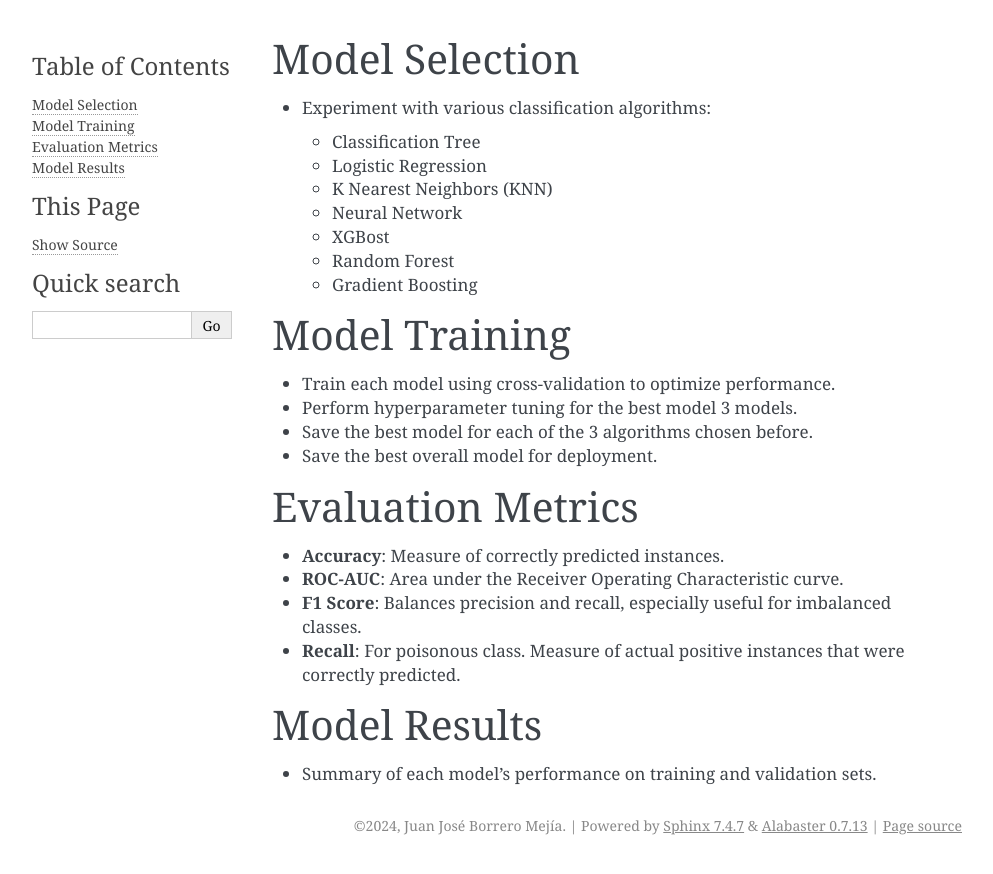
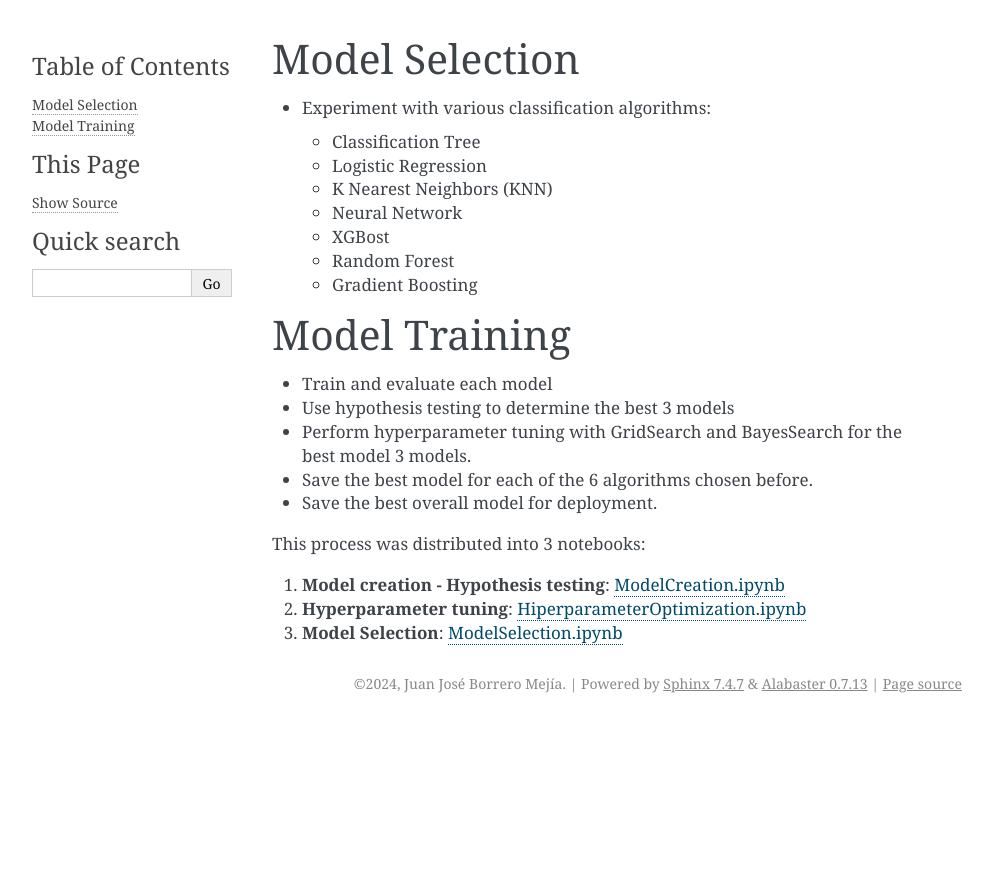
Before and after one commit to faendal/MushroomEdibilityPrediction, a Sphinx documentation site: the page built from Documentation/source/Modeling/mod.md, in a window 1280 px wide. Shown: the top 874 px of the page, without its empty margins (148-1141 px from the left). Built offline with Sphinx 7.4.7, drawn with Linux system fonts in a browser that asks for light colours; pages that are not in the unit, such as notebooks, are missing from menus.

Commit message:
Documentation update

```diff
--- a/Documentation/source/Modeling/mod.md
+++ b/Documentation/source/Modeling/mod.md
@@ -9,16 +9,16 @@
     - Gradient Boosting
 
 ## Model Training
-- Train each model using cross-validation to optimize performance.
-- Perform hyperparameter tuning for the best model 3 models.
-- Save the best model for each of the 3 algorithms chosen before.
+- Train and evaluate each model
+- Use hypothesis testing to determine the best 3 models
+- Perform hyperparameter tuning with GridSearch and BayesSearch for the best model 3 models.
+- Save the best model for each of the 6 algorithms chosen before.
 - Save the best overall model for deployment.
 
-## Evaluation Metrics
-- **Accuracy**: Measure of correctly predicted instances.
-- **ROC-AUC**: Area under the Receiver Operating Characteristic curve.
-- **F1 Score**: Balances precision and recall, especially useful for imbalanced classes.
-- **Recall**: For poisonous class. Measure of actual positive instances that were correctly predicted.
+This process was distributed into 3 notebooks:
 
-## Model Results
-- Summary of each model's performance on training and validation sets.
+1. **Model creation - Hypothesis testing**: [ModelCreation.ipynb](https://github.com/faendal/MushroomEdibilityPrediction/blob/main/Notebooks/2.1-ModelCreation.ipynb)
+
+2. **Hyperparameter tuning**: [HiperparameterOptimization.ipynb](https://github.com/faendal/MushroomEdibilityPrediction/blob/main/Notebooks/2.2-HiperparameterOptimization.ipynb)
+
+3. **Model Selection**: [ModelSelection.ipynb](https://github.com/faendal/MushroomEdibilityPrediction/blob/main/Notebooks/2.3-ModelSelection.ipynb)
```
Also changed, not shown: Documentation/source/BussinessUnderstanding/bu.md (+1 -1 lines), Documentation/source/DataPreparation/dp.md (+1 -1 lines), Documentation/source/DataUnderstanding/du.md (+3 -0 lines), Documentation/source/Evaluation/eva.md (+23 -9 lines), 1 other file.
